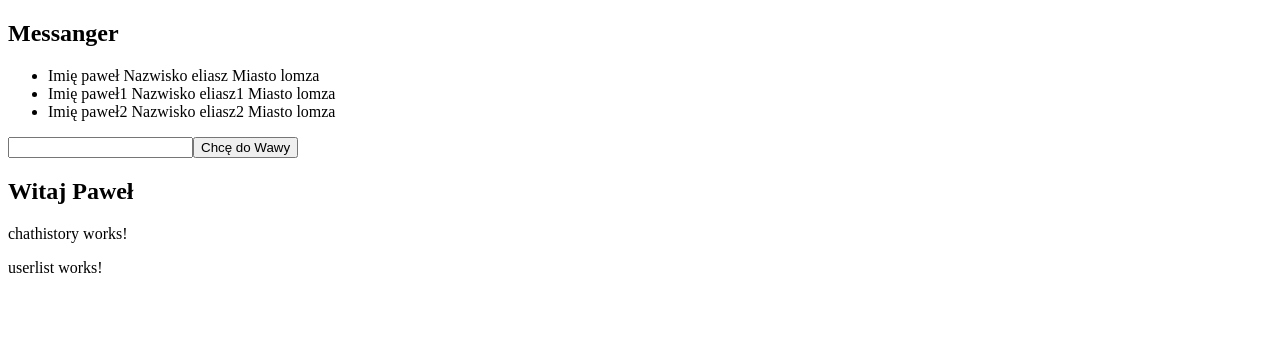
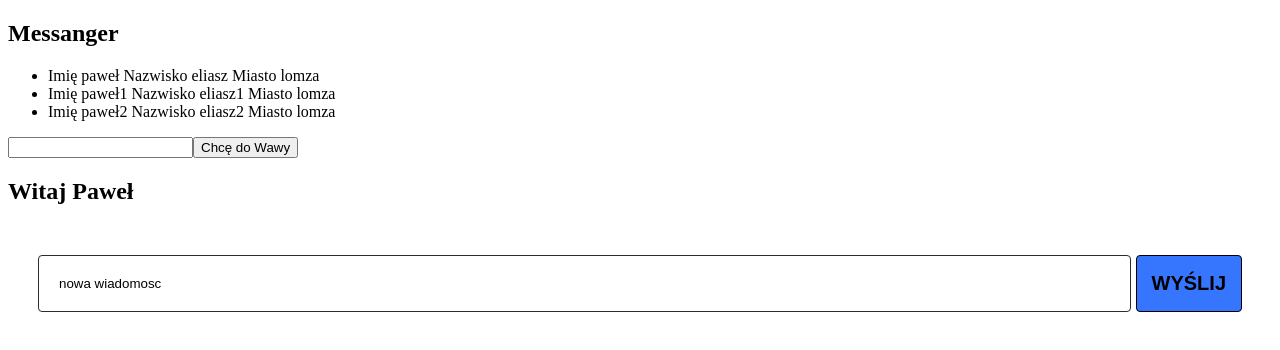
Before and after one commit to pawel12574/ChatNg5, an Angular app: page / in a window 1280 px wide. Shown: the top 350 px of the page. Built offline with nearby package versions, Linux system fonts and the light colour scheme.

Commit message:
message component

```diff
--- a/src/app/app.component.html
+++ b/src/app/app.component.html
@@ -1,5 +1,6 @@
 <div class="container">
   <app-header></app-header>
-  <app-content></app-content>
+  <!--<app-content></app-content>-->
+  <app-message [inputMessage2]="inputMessage" (message)="updateMessage($event)"></app-message>
 
 </div>
--- a/src/app/app.component.ts
+++ b/src/app/app.component.ts
@@ -8,8 +8,14 @@ import {HeaderComponent} from "./components/header/header.component";
 })
 export class AppComponent {
   title = 'myApp';
+  inputMessage = 'nowa wiadomosc';
+  tempmessage = '';
 
   hello() {
     return `welcome to ${this.title}`;
   }
+
+  updateMessage(event) {
+    this.tempmessage = event;
+  }
 }
--- a/src/app/app.module.ts
+++ b/src/app/app.module.ts
@@ -10,6 +10,7 @@ import {WelcomeMessageComponent} from "./components/welcomemessage/welcomemessag
 import {ContentComponent} from "./components/content/content.component";
 import {UserlistComponent} from "./components/userlist/userlist.component";
 import {ChathistoryComponent} from "./components/chathistory/chathistory.component";
+import { MessageComponent } from './components/message/message.component';
 
 
 
@@ -22,7 +23,8 @@ import {ChathistoryComponent} from "./components/chathistory/chathistory.compone
     WelcomeMessageComponent,
     ContentComponent,
     UserlistComponent,
-    ChathistoryComponent
+    ChathistoryComponent,
+    MessageComponent
   ],
   imports: [
     BrowserModule
--- /dev/null
+++ b/src/app/components/message/message.component.css
@@ -0,0 +1,32 @@
+.box-messages{
+  wdith:100%;
+  padding: 30px;
+  box-sizing: border-box;
+  display: flex;
+}
+
+.box-messages input{
+  padding:20px;
+  outline: 0;
+  border-radius:4px ;
+  border : 1px solid #2c2c2c;
+  width:100%;
+
+}
+
+.box-messages button{
+  padding: 15px;
+  background: #3676ff;
+  font-size: 20px;
+  font-weight: bold;
+  text-transform: uppercase;
+  border-radius: 4px;
+  border:1px solid ;
+  margin-left: 5px;
+  cursor: pointer;
+  transition: all 0.5s;
+
+}
+.box-messages button:hover{
+  opacity: 0.8;
+}
--- /dev/null
+++ b/src/app/components/message/message.component.html
@@ -0,0 +1,4 @@
+<div class="box-messages">
+  <input type="text" value="{{inputMessage2}}" ngModel name="newMessage" #newMessage/>
+  <button (click)="sendMessage(newMessage.value)" >Wyślij</button>
+</div>
--- /dev/null
+++ b/src/app/components/message/message.component.ts
@@ -0,0 +1,21 @@
+import {Component, Output, EventEmitter, Input} from '@angular/core';
+
+@Component({
+  selector: 'app-message',
+  templateUrl: './message.component.html',
+  styleUrls: ['./message.component.css']
+})
+export class MessageComponent {
+
+  @Output()
+  message = new EventEmitter();
+
+  @Input()
+  inputMessage2;
+
+
+  sendMessage(newMessage) {
+    this.message.emit(newMessage);
+    console.log(newMessage);
+  }
+}
```
Also changed, not shown: src/app/components/content/content.component.html (line endings or trailing spaces), 1 other file (tests, documents, lock files or other folders).
